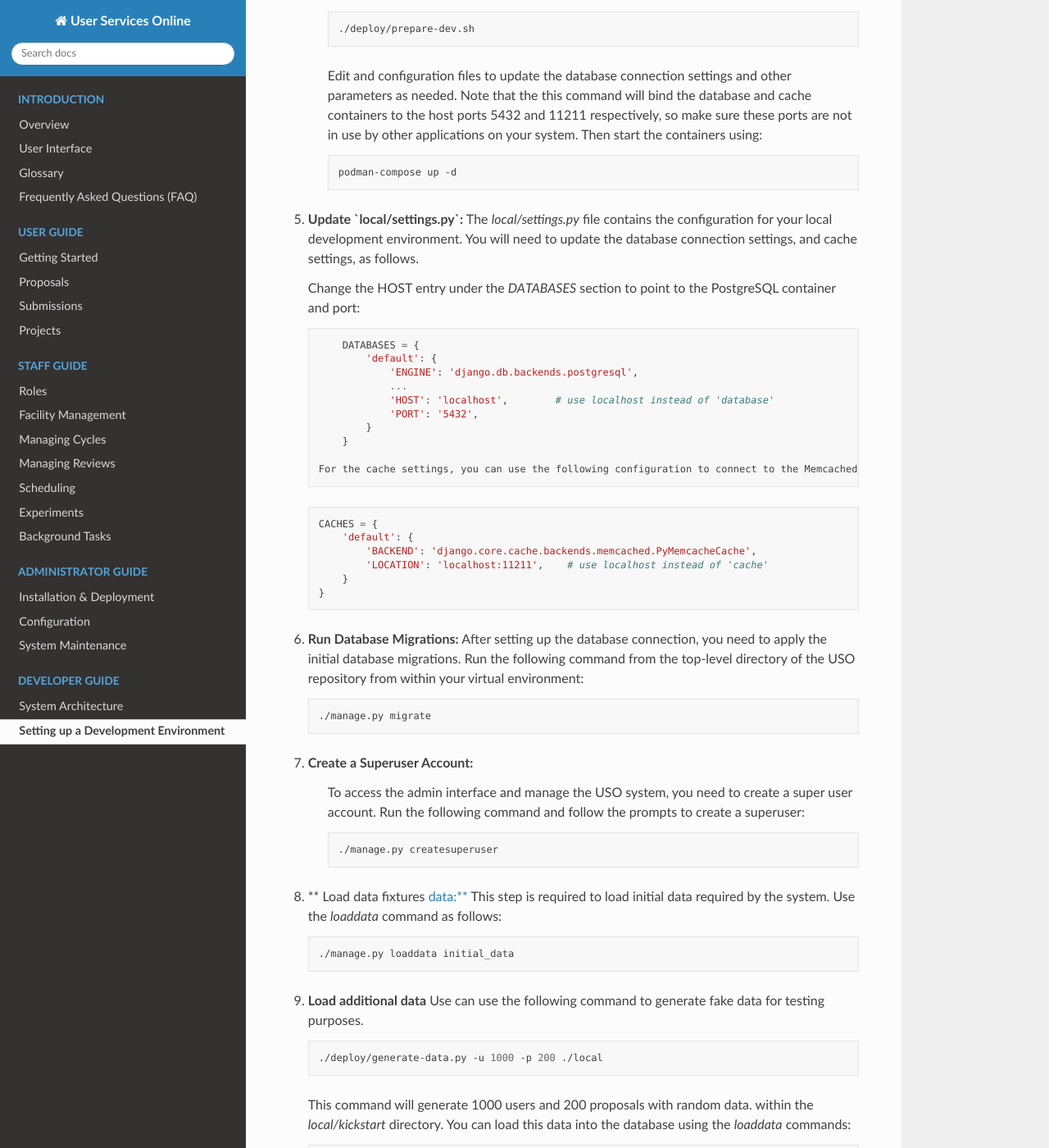
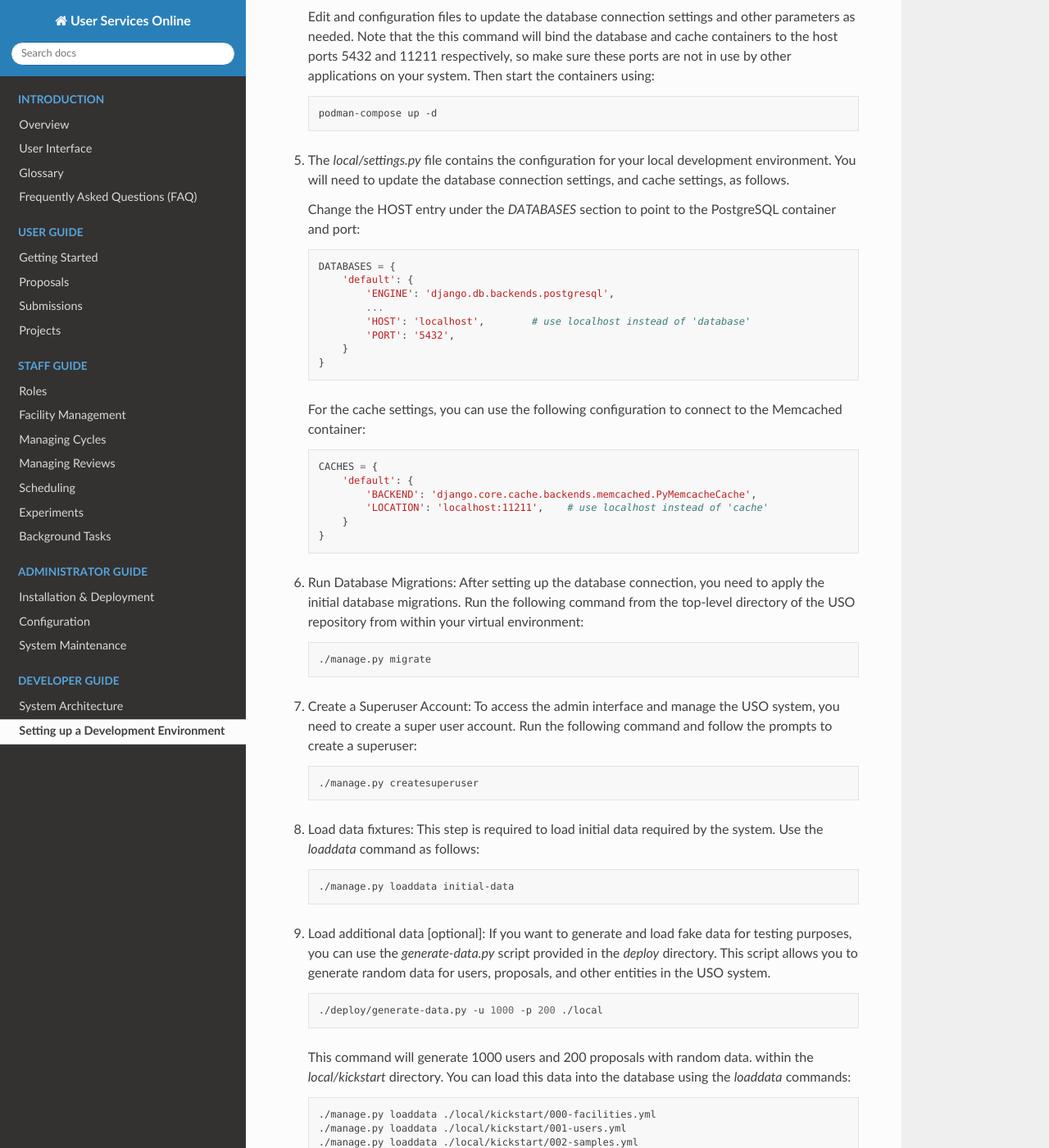
Before and after one commit to michel4j/uso, a Sphinx documentation site: the page built from docs/source/dev_guide/environment.rst, in a window 1280 px wide and 1400 px high, scrolled down 1097 px. Shown: the whole window at 82% size. Built offline with Sphinx 7.4.7 and the Read the Docs theme 3.1.0, drawn with Linux system fonts in a browser that asks for light colours; some of the changed text lies outside the part shown.

```diff
--- a/docs/source/dev_guide/architecture.rst
+++ b/docs/source/dev_guide/architecture.rst
@@ -55,5 +55,5 @@
 We use the `uglifyjs` command-line tool to minify JavaScript files.
 
 For styling, we use SCSS (Sassy CSS), which is a preprocessor that extends CSS with features like variables, nested
-rules, and mixins and is complied too minified CSS files before including them in the HTML pages. We use the `sassc`
+rules, and mixins and is complied to minified CSS files before including them in the HTML pages. We use the `sassc`
 command-line tool to compile SCSS files into CSS files.
--- a/docs/source/dev_guide/environment.rst
+++ b/docs/source/dev_guide/environment.rst
@@ -18,20 +18,19 @@
       git clone https://github.com/<my-forked-project>/uso
 
 
-2. **Setup a Virtual environment**
-   Setup a Python virtual environment to isolate your development environment from the system Python packages. Based
+2. Setup a Python virtual environment to isolate your development environment from the system Python packages. Based
    on your Python IDE, this can be done in different ways. For example, using the `venv` module, you can create a
    virtual environment by running:
 
-    .. code-block:: bash
+   .. code-block:: bash
 
-        python3 -m venv .venv
+       python3 -m venv .venv
 
-    Activate the virtual environment:
+   Activate the virtual environment:
 
-    .. code-block:: bash
+   .. code-block:: bash
 
-        source .venv/bin/activate
+       source .venv/bin/activate
 
 3. **Install Dependencies:**
    Install the dependencies within your active virtual environment:
@@ -40,27 +39,26 @@
 
       pip install -r requirements.txt
 
-4. **Prepare the Cache and Database containers**
-    The USO system uses a PostgreSQL database and a Memcached cache. You can use the provided `docker-compose.yml` file to
-    set up these containers. Create a `local` directory inside the top-level of the uso repository.  This directory
-    is ignored in `.gitignore` so it won't be included in the repository. You can create the required directories
-    and configuration files by running the following command:
+4. Prepare the Cache and Database containers. The USO system uses a PostgreSQL database and a Memcached cache.
+   You can use the provided `docker-compose.yml` file to
+   set up these containers. Create a `local` directory inside the top-level of the uso repository.  This directory
+   is ignored in `.gitignore` so it won't be included in the repository. You can create the required directories
+   and configuration files by running the following command:
 
-    .. code-block:: bash
+   .. code-block:: bash
 
-        ./deploy/prepare-dev.sh
+       ./deploy/prepare-dev.sh
 
 
-    Edit and configuration files to update the database connection settings and other parameters as needed. Note
-    that the this command will bind the database and cache containers to the host ports 5432 and 11211 respectively, so
-    make sure these ports are not in use by other applications on your system. Then start the containers using:
+   Edit and configuration files to update the database connection settings and other parameters as needed. Note
+   that the this command will bind the database and cache containers to the host ports 5432 and 11211 respectively, so
+   make sure these ports are not in use by other applications on your system. Then start the containers using:
 
-    .. code-block:: bash
+   .. code-block:: bash
 
-        podman-compose up -d
+       podman-compose up -d
 
-5. **Update `local/settings.py`:**
-   The `local/settings.py` file contains the configuration for your local development environment. You will need to
+5. The `local/settings.py` file contains the configuration for your local development environment. You will need to
    update the database connection settings, and cache settings, as follows.
 
    Change the HOST entry under the `DATABASES` section to point to the PostgreSQL container and port:
@@ -76,7 +74,7 @@
             }
         }
 
-    For the cache settings, you can use the following configuration to connect to the Memcached container:
+   For the cache settings, you can use the following configuration to connect to the Memcached container:
 
    .. code-block:: python
 
@@ -88,31 +86,30 @@
         }
 
 
-6. **Run Database Migrations:**
-   After setting up the database connection, you need to apply the initial database migrations. Run the following
-   command from the top-level directory of the USO repository from within your virtual environment:
+6. Run Database Migrations: After setting up the database connection, you need to apply the initial database migrations.
+   Run the following command from the top-level directory of the USO repository from within your virtual environment:
 
    .. code-block:: bash
 
       ./manage.py migrate
 
-7. **Create a Superuser Account:**
-    To access the admin interface and manage the USO system, you need to create a super
-    user account. Run the following command and follow the prompts to create a superuser:
-
-    .. code-block:: bash
-
-        ./manage.py createsuperuser
-
-8. ** Load data fixtures data:**
-   This step is required to load initial data required by the system.  Use the `loaddata` command as follows:
+7. Create a Superuser Account: To access the admin interface and manage the USO system, you need to create a super
+   user account. Run the following command and follow the prompts to create a superuser:
 
    .. code-block:: bash
 
-      ./manage.py loaddata initial_data
+       ./manage.py createsuperuser
 
-9. **Load additional data**
-   Use can use the following command to generate fake data for testing purposes.
+8. Load data fixtures: This step is required to load initial data required by the system.  Use the `loaddata` command
+   as follows:
+
+   .. code-block:: bash
+
+      ./manage.py loaddata initial-data
+
+9. Load additional data [optional]: If you want to generate and load fake data for testing purposes, you can use the
+   `generate-data.py` script provided in the `deploy` directory. This script allows you to generate random data for users,
+   proposals, and other entities in the USO system.
 
    .. code-block:: bash
 
```
Also changed, not shown: other parts of docs/source/dev_guide/environment.rst (+1 -2 lines).
